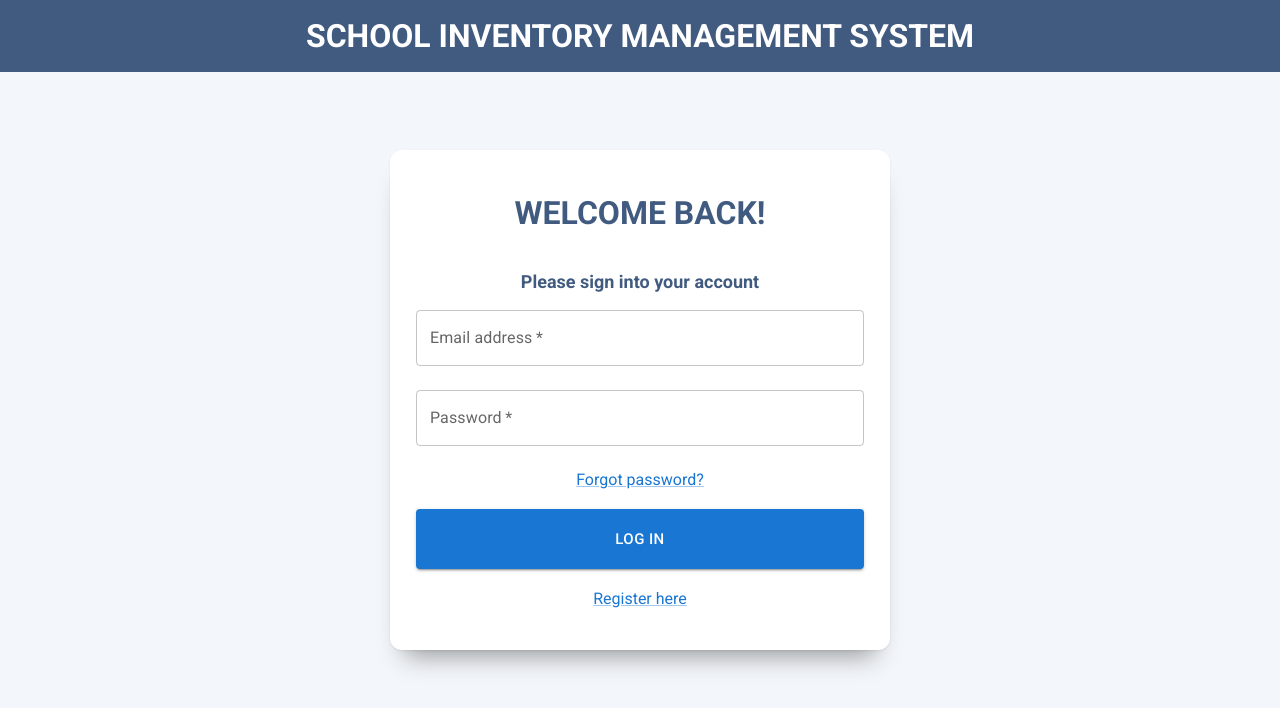
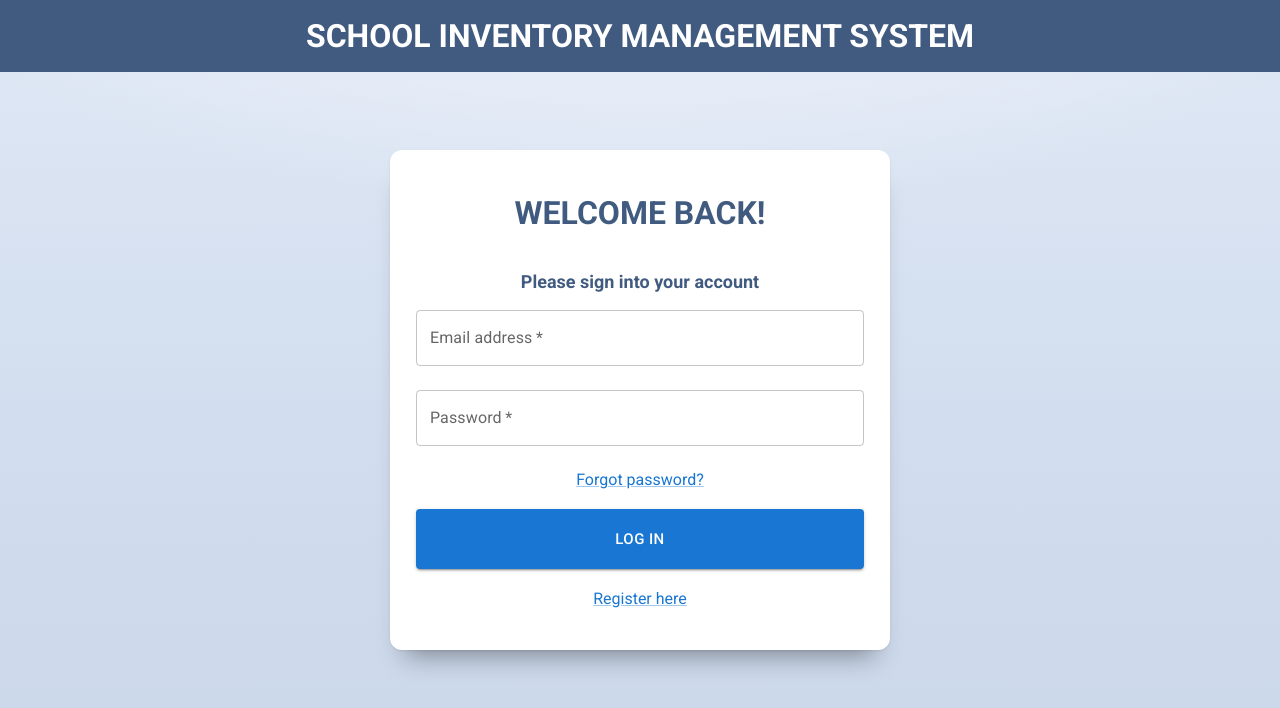
Before and after one commit to ta-team-vecna/ledger, a React (Vite) app in the folder frontend/ledger-frontend/: page /login in a window 1280 px wide. Shown: the top 708 px of the page. Built offline with nearby package versions, Linux system fonts and the light colour scheme; no server answers.

Commit message:
fix: update background color and styles

```diff
--- a/frontend/ledger-frontend/pages/LandPage/LoginPage.module.css
+++ b/frontend/ledger-frontend/pages/LandPage/LoginPage.module.css
@@ -1,6 +1,6 @@
 :root{
   --accent-color:#415b80;
-  --page-background-color: #f3f6fa;
+  --page-background-color: #dbe4f2;
   --card-background-color: #ffffff;
   font-family:  Roboto;
 }
@@ -27,8 +27,14 @@
 html, body {
   margin: 0;
   width: 100%;
+  min-height: 100%;
   overflow-x: hidden;
   background-color: var(--page-background-color);
+  background-image:
+    radial-gradient(1200px 550px at 50% -180px, rgba(255, 255, 255, 0.78) 0%, rgba(255, 255, 255, 0) 72%),
+    linear-gradient(180deg, #dfe8f5 0%, #d3deef 48%, #cad7ea 100%);
+  background-repeat: no-repeat;
+  background-attachment: fixed;
 }
 
 .loginCard {
```
